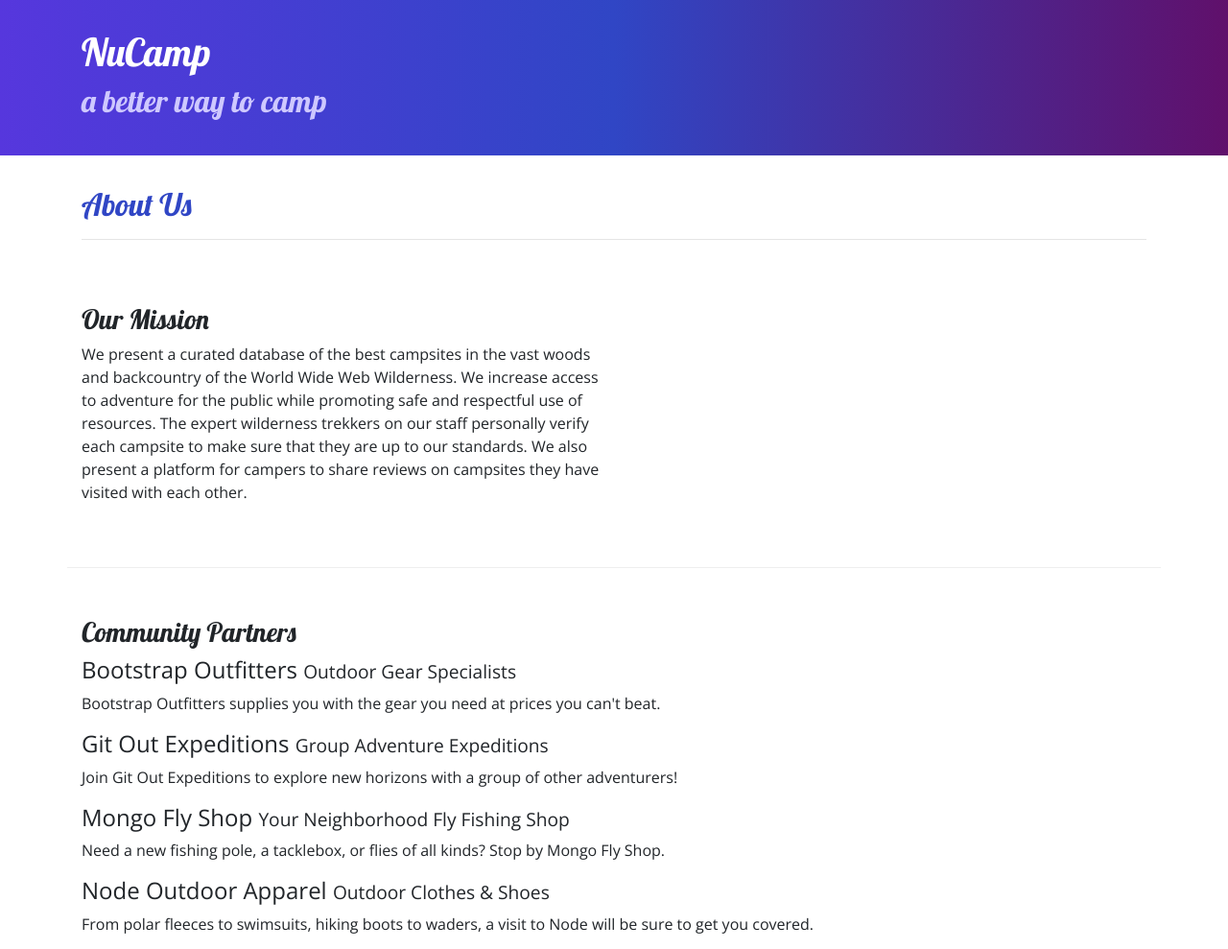
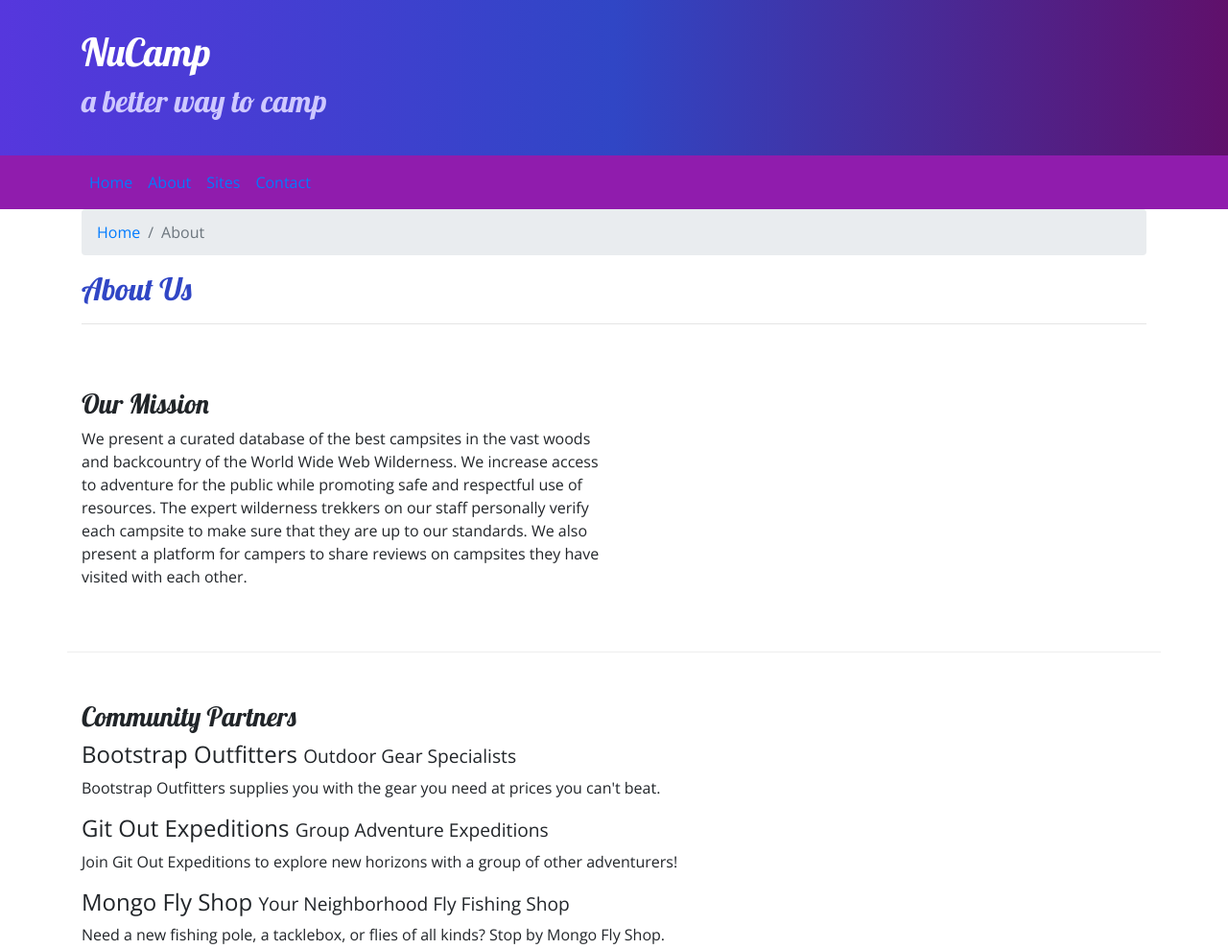
Before and after one commit to ankrudov/nucamp-site, a website: page NucampSite/aboutus.html in a window 1280 px wide. Shown: the top 989 px of the page at 96% size. Drawn offline with nearby package versions, Linux system fonts and the light colour scheme.

Commit message:
adding navbar and breadrumb

```diff
--- a/NucampSite/aboutus.html
+++ b/NucampSite/aboutus.html
@@ -26,10 +26,29 @@
             </div>
         </div>
     </header>
+    <nav class="navbar navbar-expand-sm sticky-top">
+        <div class="container">
+            <button class="navbar-toggler ml-auto" type="button" data-toggle="collapse" data-target="#nucampNavbar">
+                <span></span>
+            </button>
+            <div class="collapse navbar-collapse" id="nucampNavbar">
+                <ul class="navbar-nav">
+                    <li class="nav-item"><a class="nav-link" href="index.html">Home</a></li>
+                    <li class="nav-item active"><a class="nav-link" href="#">About</a></li>
+                    <li class="nav-item"><a class="nav-link" href="#">Sites</a></li>
+                    <li class="nav-item"><a class="nav-link" href="#">Contact</a></li>
+                </ul>
+            </div>
+        </div>
+    </nav>
 
     <div class="container">
         <div class="row">
             <div class="col">
+                <ol class="breadcrumb">
+                    <li class="breadcrumb-item"><a href="index.html">Home</a></li>
+                     <li class="breadcrumb-item active">About</li>
+                </ol>
                <h2>About Us</h2>
                <hr />
             </div>
--- a/NucampSite/css/styles.css
+++ b/NucampSite/css/styles.css
@@ -21,6 +21,7 @@ footer {
 
 .jumbotron {
     padding: 30px;
+    margin: 0;
     background-image: linear-gradient(to right, #5637DD, #3046C5, #60106B);
     color: white;
 }
@@ -30,3 +31,9 @@ footer {
     border-bottom: 1px ridge;
     min-height: 200px;
 }
+
+/* navbar */
+
+.navbar {
+    background-color: #901CAD;
+}
```
Also changed, not shown: NucampSite/index.html (+15 -1 lines).
